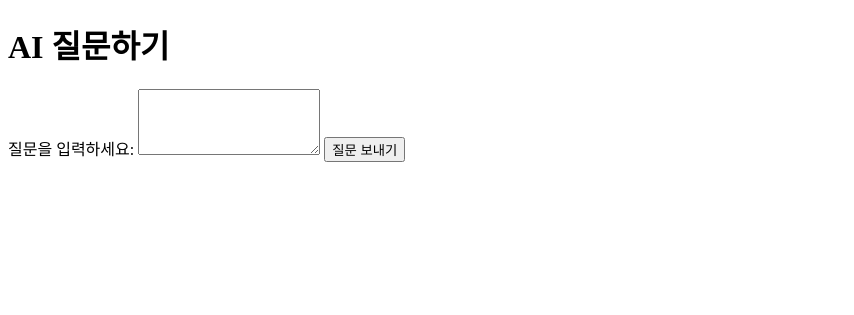
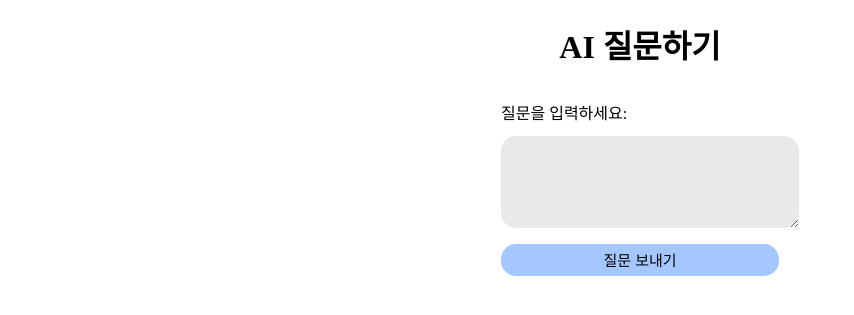
Before and after one commit to seouchoi/SoftDevelop, a Flask app: page /question in a window 1280 px wide. Shown: the top 315 px of the page, without its empty margins (0-854 px from the left). Run offline with Flask 3, Linux system fonts and the light colour scheme.

Commit message:
10/19 12:32 박상하

```diff
--- a/templates/question_page.html
+++ b/templates/question_page.html
@@ -1,16 +1,62 @@
 <!DOCTYPE html>
-<html lang="en">
+<html lang="ko">
 <head>
     <meta charset="UTF-8">
     <meta name="viewport" content="width=device-width, initial-scale=1.0">
     <title>AI 질문하기</title>
+    <style>
+        table {
+            width: 300px;
+            margin: auto;
+            border-spacing: 10px;
+        }
+        textarea {
+            width: 100%;
+            font-size: 15px;
+            border: 0;
+            border-radius: 15px;
+            outline: none;
+            padding: 10px;
+            background-color: rgb(233, 233, 233);
+        }
+        .btn {
+            width: 100%;
+            height: 32px;
+            font-size: 15px;
+            border: 0;
+            border-radius: 15px;
+            background-color: rgb(164, 199, 255);
+            cursor: pointer;
+        }
+        .btn:active {
+            background-color: rgb(61, 135, 255);
+        }
+        #response {
+            width: 100%;
+            margin-top: 20px;
+            text-align: center;
+            font-size: 15px;
+            color: rgb(90, 90, 90);
+        }
+        h1 {
+            text-align: center;
+        }
+    </style>
 </head>
 <body>
     <h1>AI 질문하기</h1>
     <form id="question-form">
-        <label for="prompt">질문을 입력하세요:</label>
-        <textarea id="prompt" name="prompt" rows="4" required></textarea>
-        <button type="submit">질문 보내기</button>
+        <table>
+            <tr>
+                <td><label for="prompt">질문을 입력하세요:</label></td>
+            </tr>
+            <tr>
+                <td><textarea id="prompt" name="prompt" rows="4" required></textarea></td>
+            </tr>
+            <tr>
+                <td><button type="submit" class="btn">질문 보내기</button></td>
+            </tr>
+        </table>
     </form>
 
     <div id="response"></div>
```
